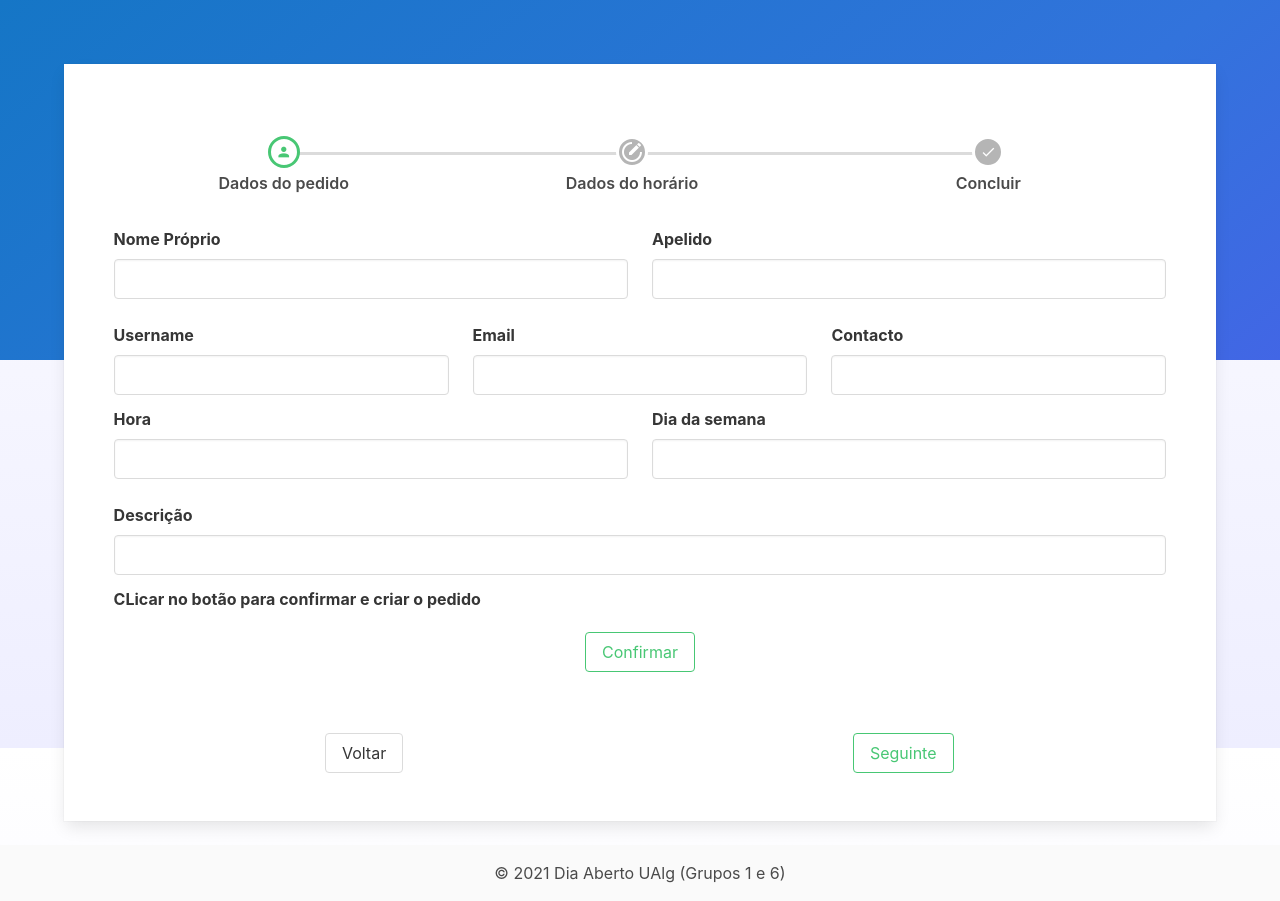
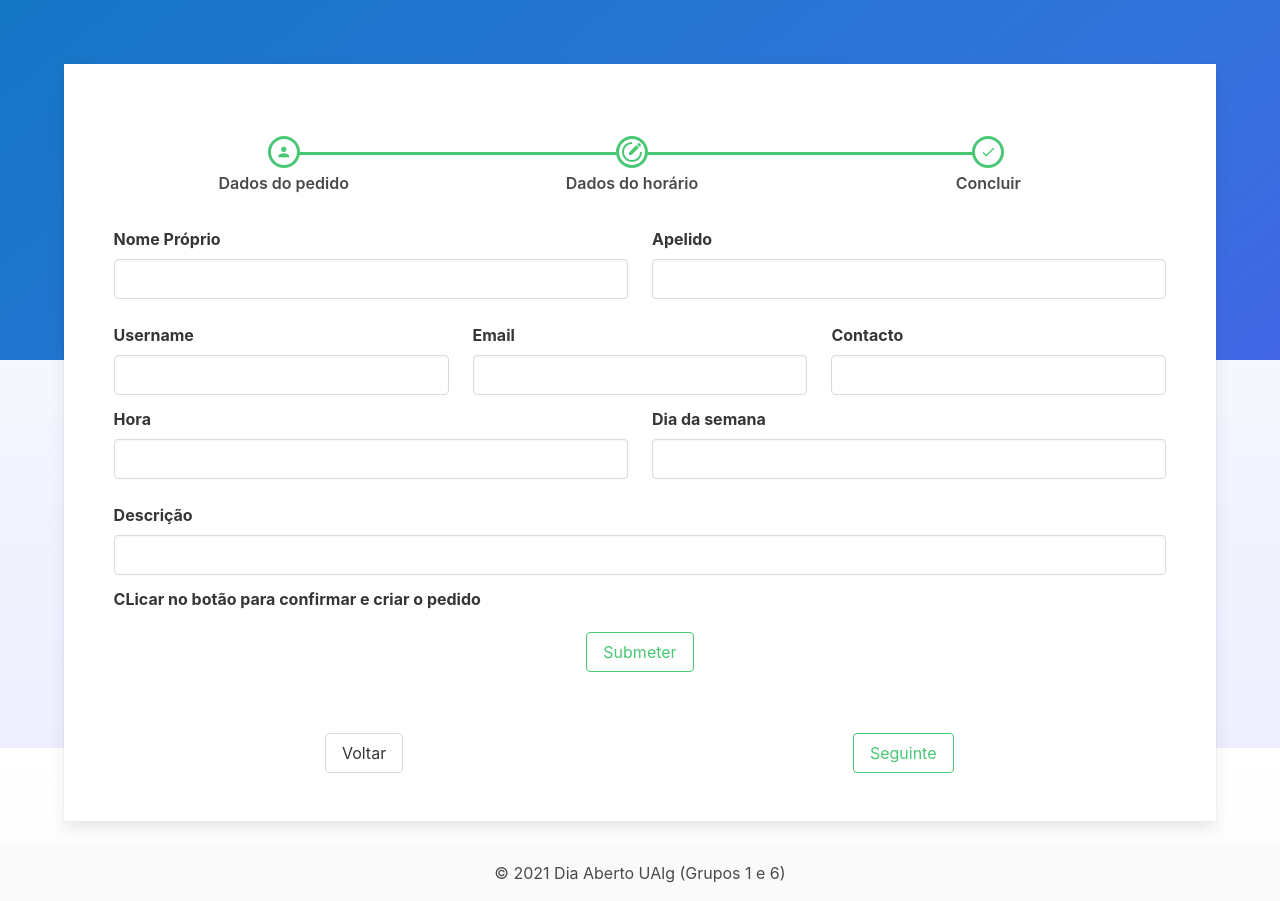
Before and after one commit to dedeu99/LES_23_G16, a Django app: page /criar_pedido_horario in a window 1280 px wide. Shown: the part 52-953 px from the top of the page. Run offline with Django 4.2, Linux system fonts and the light colour scheme; some libraries are stand-ins or nearby versions.

Commit message:
pequenos ajustes na criação de pedido de horário

```diff
--- a/LES_23_G16/gestaoPedidos/Templates/gestaoPedidos/criar_pedido_horario.html
+++ b/LES_23_G16/gestaoPedidos/Templates/gestaoPedidos/criar_pedido_horario.html
@@ -9,7 +9,7 @@
 {% block content %}
 
     <div style="padding: 3rem 2vw 1rem;">
-        <form method="post" class="steps" id="stepsDemo">
+        <form action="/" method="post" class="steps is-success">
             <div class="step-item is-success is-active" data-step-id="0">
                 <div class="step-marker">
                     <span class="icon">
@@ -20,7 +20,7 @@
                     <p class="step-title">Dados do pedido</p>
                 </div>
             </div>
-            <div class="step-item" data-step-id="1">
+            <div class="step-item is-success is-active" data-step-id="1">
                 <div class="step-marker">
                     <span class="icon">
                         <i class="mdi mdi-circle-edit-outline mdi-24px"></i>
@@ -30,7 +30,7 @@
                     <p class="step-title">Dados do horário</p>
                 </div>
             </div>
-            <div class="step-item" data-step-id="2">
+            <div class="step-item is-success is-active" data-step-id="2">
                 <div class="step-marker">
                     <span class="icon">
                         <i class="mdi mdi-check"></i>
@@ -130,7 +130,7 @@
                                 <label class="label">CLicar no botão para confirmar e criar o pedido</label>
                                 <div class="control is-clearfix" style="margin-top:2%;text-align:center;position:center;">
                                     <button type="submit" class="button is-success is-outlined" >
-                                        <span>Confirmar</span>
+                                        <span>Submeter</span>
                                     </button>
                                 </div>
                             </div>
@@ -157,14 +157,8 @@
 {% endblock content %}
 {% block scripts %}
 <script src="https://code.jquery.com/jquery-3.3.1.min.js"></script>
-<script>
-    function voltar() {
-        location.href="/"
-    }
-    //bulmaSteps.attach();
-</script>
 <script src="https://cdn.jsdelivr.net/npm/bulma-steps@2.2.1/dist/js/bulma-steps.js"></script>
 <script>
-    var steps = bulmaSteps.attach();
+    bulmaSteps.attach();
 </script>
 {% endblock scripts %}
```
